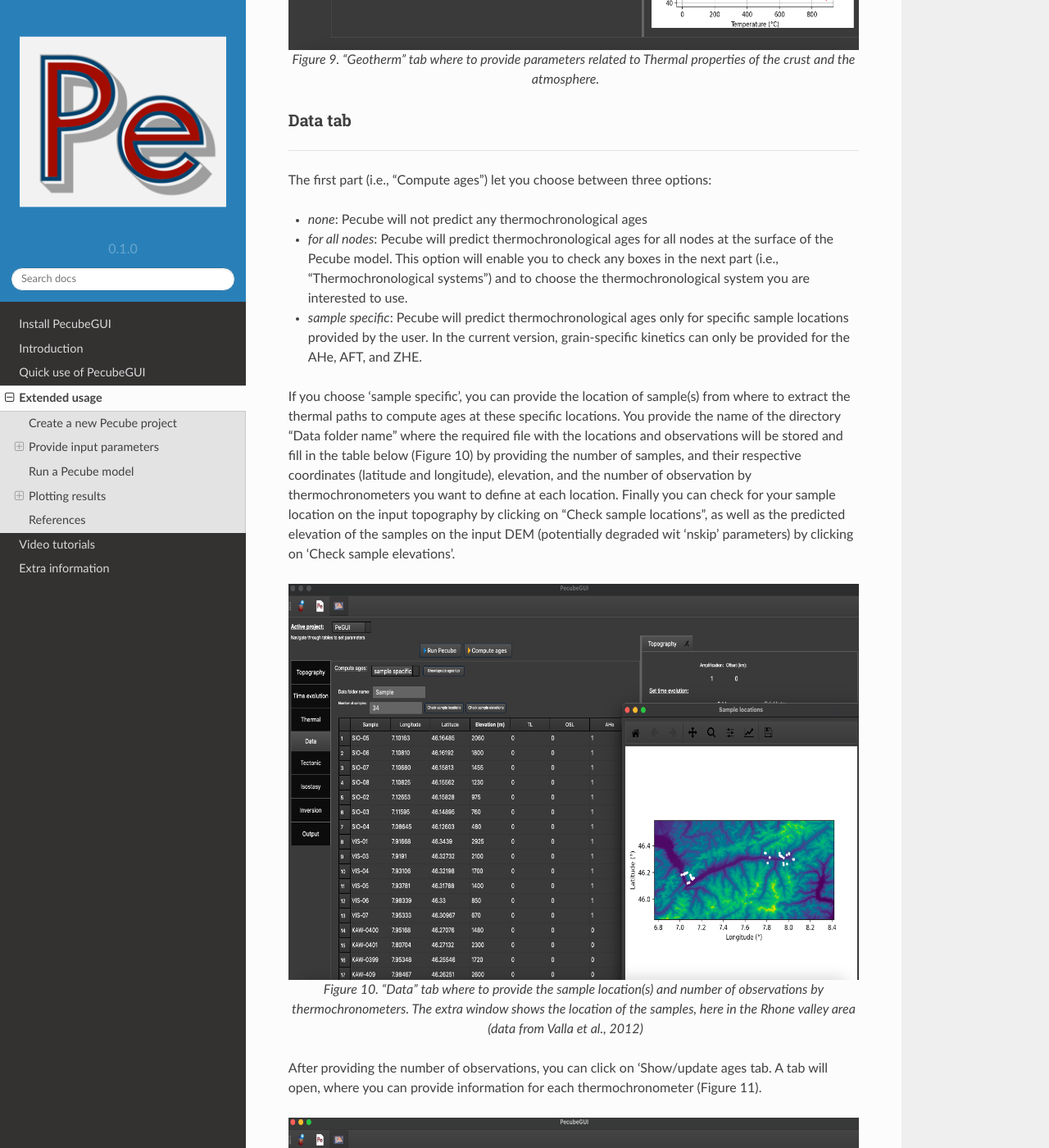
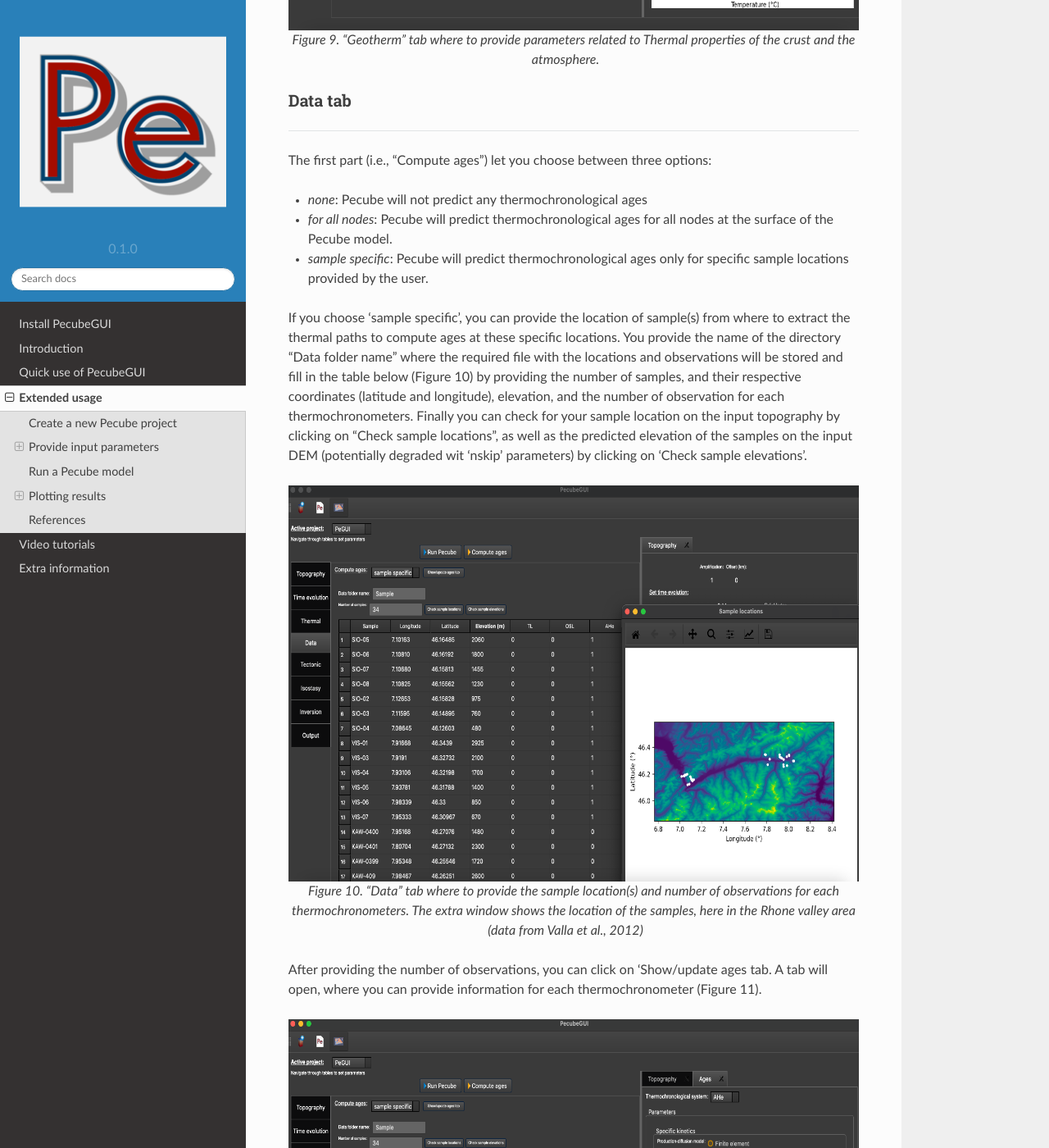
Before and after one commit to MBernAca/PecubeGUI_Doc, a Sphinx documentation site: the page built from docs/source/Usage.rst, in a window 1280 px wide and 1400 px high, scrolled down 7717 px. Shown: the whole window at 82% size. Built offline with Sphinx 7.4.7 and the Read the Docs theme 2.0.0, drawn with Linux system fonts in a browser that asks for light colours; some of the changed text lies outside the part shown.

Commit message:
Update Usage.rst

```diff
--- a/docs/source/Usage.rst
+++ b/docs/source/Usage.rst
@@ -61,7 +61,7 @@
     *Figure 3. Spm loader window.*
 
 
-| This window recovers some characteristics of your spm model, which are shown on the top for checking (works for iSOSIA models only). Then, you are asked to provide the starting and ending times of your model (in Ma), as well as the number of steps (i.e., the number of topographic files). The initial time is older than the end time. This is required as it will be used to automatically set the time values for the “Time evolution” tab.
+| This window recovers some characteristics of your spm model, which are shown on the top for checking (works for iSOSIA models only). Then, you are asked to provide the starting and ending times of your model (in Ma), as well as the number of steps (i.e., the number of topographic files). The initial time is older than the end time. This is required to automatically set the time values for the “Time evolution” tab.
 
 | You are also able to provide a simple pre-spm history for the topographic evolution. For that purpose, click on “Pre-history” (Figure 3). You will be able to provide 4 parameters:
 
@@ -97,13 +97,13 @@
 
   *Figure 5. Window to build a synthetic sinusoïdal topography.*
 
-| Finally, you can check the topography you provided by clicking on “Show topography” (Figure 2). A new tab then appears on the right-hand side of the interface (Figure 6). This tab serves to visualize the topography and check your topography history as provided in the :ref:`Time-evolution-tab`. You are indeed able to visualize the evolution of the topography by grabbing and sliding the slide bar in “Set time evolution” (Figure 6).
+| Finally, you can check your input topography by clicking on “Show topography” (Figure 2). A new tab appears on the right-hand side of the interface (Figure 6). This tab serves to visualize the topography and check your topography history as provided in the :ref:`Time-evolution-tab`. For this, simply by grab and drag the slide bar in “Set time evolution” (Figure 6).
 
 .. figure:: ../images/setTopography.png
     :scale: 30
     :align: center
 
-    *Figure 6. "Topography" tab with the topography shown on the left-hand side, after clicking the "Show topogaphy" button. The topography is loaded from a DEM from the Rhone valley in Switzerland.*
+    *Figure 6. "Topography" tab with the topography shown on the right-hand side, after clicking the "Show topogaphy" button. The topography is loaded from a DEM from the Rhone valley in Switzerland.*
 
 
 .. _Time-evolution-tab:
@@ -113,7 +113,7 @@
 
 ==================================
 
-In this tab (Figure 7) you can provide all the parameters that control the time evolution of the input topography. In PecubeGUI you can provide the time evolution parameters (cf. “time_topo”,” amplification”, “offset”, and “output”) by filling in the table or by copying/pasting values from an excel file to the table. The number of rows in the table automatically updates to the value written in the parameter “ntime” (Figure 7).
+In this tab (Figure 7) you can provide all the parameters that control the time evolution of the input topography. In PecubeGUI you can provide the time evolution parameters (cf. “time_topo”,” amplification”, “offset”, and “output”) by filling in the table or by copying/pasting values from an excel file to the table. The number of rows in the table automatically updates from the value written in the parameter “ntime” (Figure 7).
 
 .. figure:: ../images/Time_Evolution.png
     :scale: 30
@@ -148,9 +148,9 @@
 
 ==================================
 
-| In the :ref:`Thermal-tab`, you will find all the parameters to set the thermal properties of the crust and the atmosphere. In PecubeGUI, the user can check for the 1D steady-state geotherm by simply clicking on "Show Geotherm" (Figure 9). A new tab will appear on the right-hand side of the interface, where the geotherm is shown. Additionnaly, the user can check the influence of the erosion rate on the geotherm by providing values in "Mean erosion rate" (Figure 9, only for visual purposes). The 1D steady-state geotherm is computed using the equation found in [Reiners-and-Brandon-2006]_ that accounts for the effect of erosion rates on the thermal state of the crust.
+| In the :ref:`Thermal-tab`, you will find all the parameters to set the thermal properties of the crust and the atmosphere. In PecubeGUI, the user can check for the 1D steady-state geotherm by simply clicking on "Show Geotherm" (Figure 9). A new tab appears on the right-hand side of the interface, where the geotherm is shown. Additionnaly, the user can check the influence of the erosion rate on the geotherm by providing values in "Mean erosion rate" (Figure 9, only for visual purposes). The 1D steady-state geotherm is computed using the equation found in [Reiners-and-Brandon-2006]_ that accounts for the effect of erosion rates on the thermal state of the crust.
 | Moreover, the user can provide the specific heat capacity (J.kg\ :sup:`-1`\.K\ :sup:`-1`\) and the radioactive heat production (µW.m\ :sup:`-3`\). The total heat production (°C.Myr\ :sup:`-1`\) will automatically be updated (Figure 9). Finally, the resulting surface heat flux is shown as a checking.
-The user can also set a non-uniform heat production rate. An exponential decrease of heat production rate with depth can be specified by checking the box "use e-folding HP". A small window pops up where you can provide the heat production rate and the e-folding depth. In the input parameters for pecube, the heat production rate will then be negative to inform pecube we want to use a non-uniform heat production rate.
+The user can also set a non-uniform heat production rate. An exponential decrease of heat production rate with depth can be specified by checking the box "use e-folding HP". A small window pops up where you can provide the heat production rate and the e-folding depth. In the input parameters for pecube, the heat production rate will then be negative to inform pecube you want to use a non-uniform heat production rate.
 
 
 .. figure:: ../images/Geotherm.png
@@ -169,17 +169,17 @@
 | The first part (i.e., “Compute ages”) let you choose between three options:
 
 *	*none*: Pecube will not predict any thermochronological ages
-*	*for all nodes*: Pecube will predict thermochronological ages for all nodes at the surface of the Pecube model. This option will enable you to check any boxes in the next part (i.e., “Thermochronological systems”) and to choose the thermochronological system you are interested to use.
-*	*sample specific*: Pecube will predict thermochronological ages only for specific sample locations provided by the user. In the current version, grain-specific kinetics can only be provided for the AHe, AFT, and ZHE.
+*	*for all nodes*: Pecube will predict thermochronological ages for all nodes at the surface of the Pecube model.
+*	*sample specific*: Pecube will predict thermochronological ages only for specific sample locations provided by the user.
 
-| If you choose 'sample specific', you can provide the location of sample(s) from where to extract the thermal paths to compute ages at these specific locations. You provide the name of the directory "Data folder name" where the required file with the locations and observations will be stored and fill in the table below (Figure 10) by providing the number of samples, and their respective coordinates (latitude and longitude), elevation, and the number of observation by thermochronometers you want to define at each location. Finally you can check for your sample location on the input topography by clicking on "Check sample locations", as well as the predicted elevation of the samples on the input DEM (potentially degraded wit 'nskip' parameters) by clicking on 'Check sample elevations'.
+| If you choose 'sample specific', you can provide the location of sample(s) from where to extract the thermal paths to compute ages at these specific locations. You provide the name of the directory "Data folder name" where the required file with the locations and observations will be stored and fill in the table below (Figure 10) by providing the number of samples, and their respective coordinates (latitude and longitude), elevation, and the number of observation for each thermochronometers. Finally you can check for your sample location on the input topography by clicking on "Check sample locations", as well as the predicted elevation of the samples on the input DEM (potentially degraded wit 'nskip' parameters) by clicking on 'Check sample elevations'.
 
 
 .. figure:: ../images/Sample_location.png
   :scale: 30
   :align: center
 
-  *Figure 10. "Data" tab where to provide the sample location(s) and number of observations by thermochronometers. The extra window shows the location of the samples, here in the Rhone valley area (data from Valla et al., 2012)*
+  *Figure 10. "Data" tab where to provide the sample location(s) and number of observations for each thermochronometers. The extra window shows the location of the samples, here in the Rhone valley area (data from Valla et al., 2012)*
 
 After providing the number of observations, you can click on 'Show/update ages tab. A tab will open, where you can provide information for each thermochronometer (Figure 11).
 
@@ -290,7 +290,7 @@
   :scale: 60
   :align: center
 
-  *Figure 14. An example of an age-elevation plot. Here, AHe ages are predicted (colored triangle) and compared against observed ages from the Sion area (black triangle). The log-likelyhood (LL)value is -1.616.*
+  *Figure 14. An example of an age-elevation plot. Here, AHe and AFT ages are predicted and compared against observations from the Rhone valley area.*
 
 .. note::
   When plotting predictions from specific locations, and if observed data are provided, a misfit criteria between predicted and observed data is shown on the plot.
```
Also changed, not shown: other parts of docs/source/Usage.rst (+2 -2 lines).
